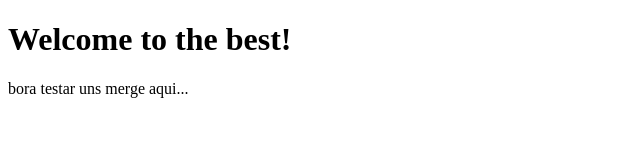
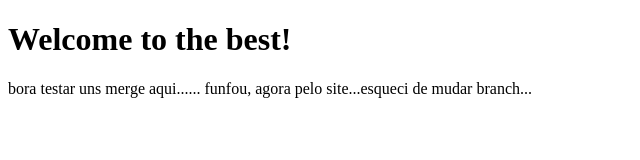
Before and after one commit to EDUSSBR1/html-cats, a plain HTML site: page index.html in a window 1280 px wide. Shown: the whole page, without its empty margins (0-640 px from the left). Drawn offline with Linux system fonts and the light colour scheme.

Commit message:
mudeibranch

```diff
--- a/index.html
+++ b/index.html
@@ -5,6 +5,6 @@
     </head>
     <body>
         <h1>Welcome to the best!</h1>
-        <p>bora testar uns merge aqui...</p>
+        <p>bora testar uns merge aqui...... funfou, agora pelo site...esqueci de mudar branch... </p>
     </body>
 </html>
```
